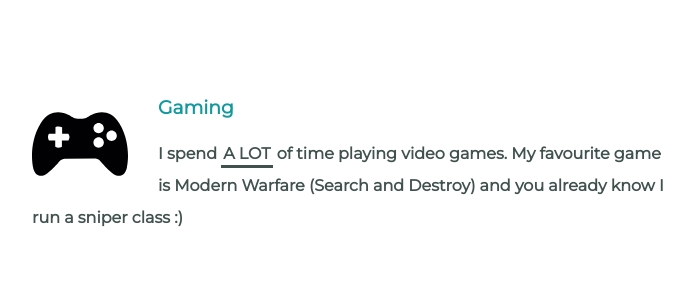
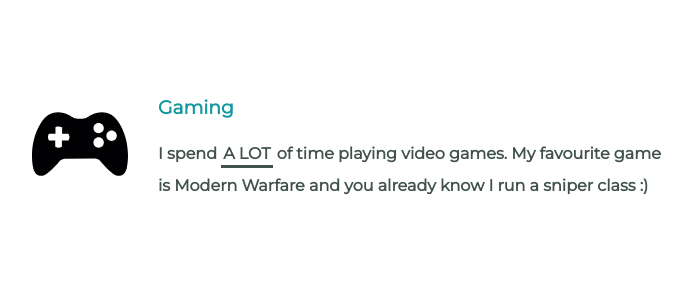
Before and after one commit to RicePenguin/IamHayder, a plain HTML site: page index.html in a window 1280 px wide. Shown: the part 1420-1704 px from the top of the page, without its empty margins (288-982 px from the left). Drawn offline with Linux system fonts and the light colour scheme; a web font is replaced by a local one.

Commit message:
Update index.html

```diff
--- a/index.html
+++ b/index.html
@@ -32,7 +32,7 @@
     <div class="skill-row">
       <img class="img1" src="images/game.svg" alt="gaming_pic" >
       <h3>Gaming</h3>
-      <p>I spend <span class="underline bolden">A LOT</span> of time playing video games. My favourite game is Modern Warfare (Search and Destroy) and you already know I run a sniper class :)</p>
+      <p>I spend <span class="underline bolden">A LOT</span> of time playing video games. My favourite game is Modern Warfare and you already know I run a sniper class :)</p>
     </div>
     <div class="skill-row">
       <img class="img2" src="images/merchandicelogo.png" alt="" style="width:19%">
```
